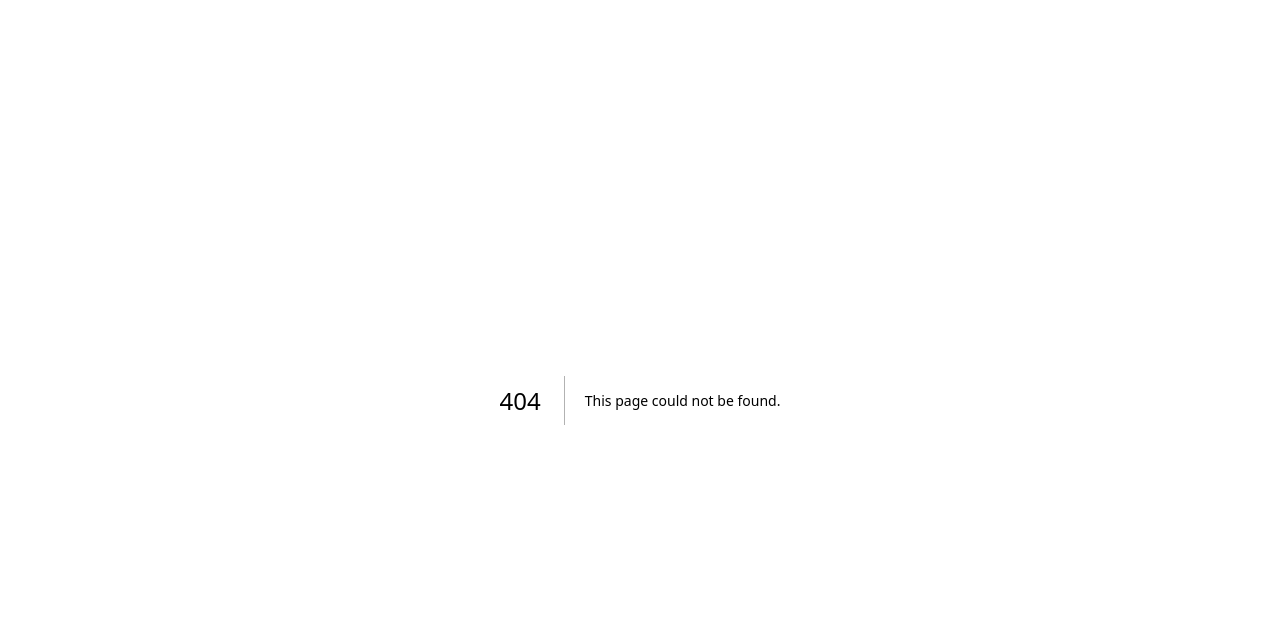
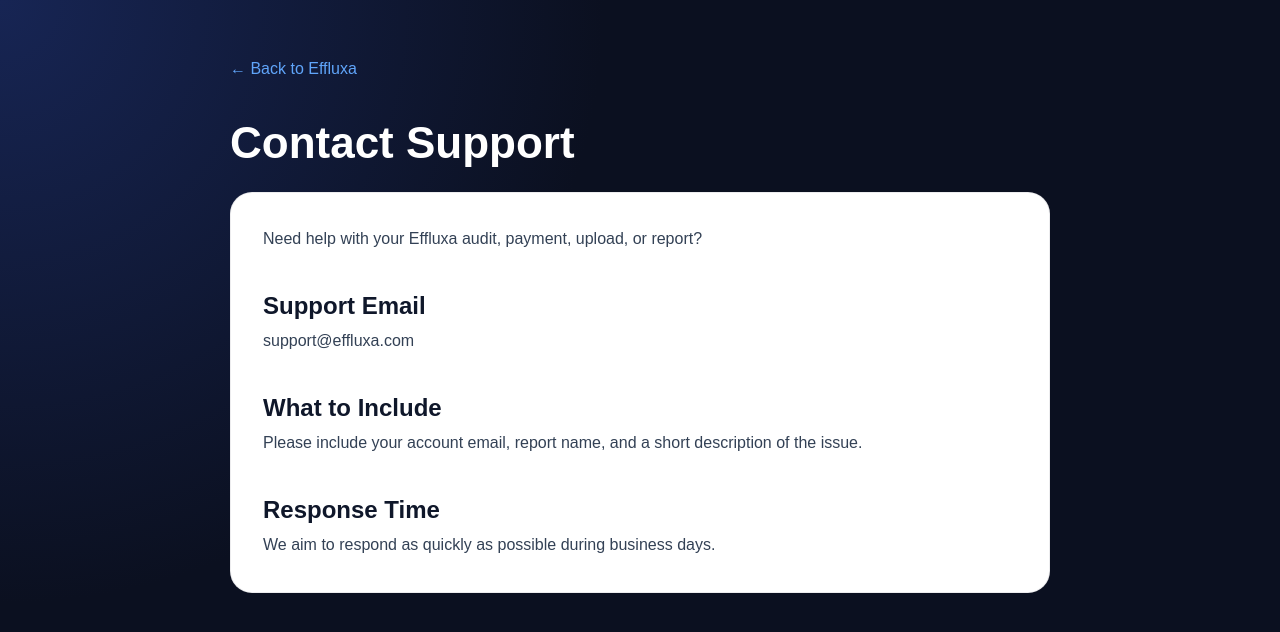
Before and after one commit to boskovasiljevic90/effluxa, a Next.js app: page /contact in a window 1280 px wide. Before the commit this address had no page. Shown: the top 632 px of the page. Built offline with nearby package versions, Linux system fonts and the light colour scheme.

Commit message:
Add contact support page

```diff
--- /dev/null
+++ b/src/app/contact/page.tsx
@@ -0,0 +1,38 @@
+import Link from "next/link";
+
+export const dynamic = "force-dynamic";
+
+export default function ContactPage() {
+  return (
+    <div className="page-container">
+      <div style={{ maxWidth: "900px", margin: "0 auto", padding: "60px 40px" }}>
+        <Link href="/" style={{ color: "#60a5fa" }}>← Back to Effluxa</Link>
+
+        <h1 style={{ fontSize: "44px", marginTop: "40px", marginBottom: "24px" }}>
+          Contact Support
+        </h1>
+
+        <div className="audit-card" style={{ lineHeight: 1.8 }}>
+          <p>
+            Need help with your Effluxa audit, payment, upload, or report?
+          </p>
+
+          <h2 style={{ marginTop: "30px" }}>Support Email</h2>
+          <p>
+            support@effluxa.com
+          </p>
+
+          <h2 style={{ marginTop: "30px" }}>What to Include</h2>
+          <p>
+            Please include your account email, report name, and a short description of the issue.
+          </p>
+
+          <h2 style={{ marginTop: "30px" }}>Response Time</h2>
+          <p>
+            We aim to respond as quickly as possible during business days.
+          </p>
+        </div>
+      </div>
+    </div>
+  );
+}
--- a/src/app/page.tsx
+++ b/src/app/page.tsx
@@ -571,6 +571,7 @@
           <Link href="/privacy">Privacy Policy</Link>
           <Link href="/terms">Terms of Service</Link>
           <Link href="/login">Login</Link>
+          <Link href="/contact">Contact</Link>
         </div>
       </footer>
 
```
